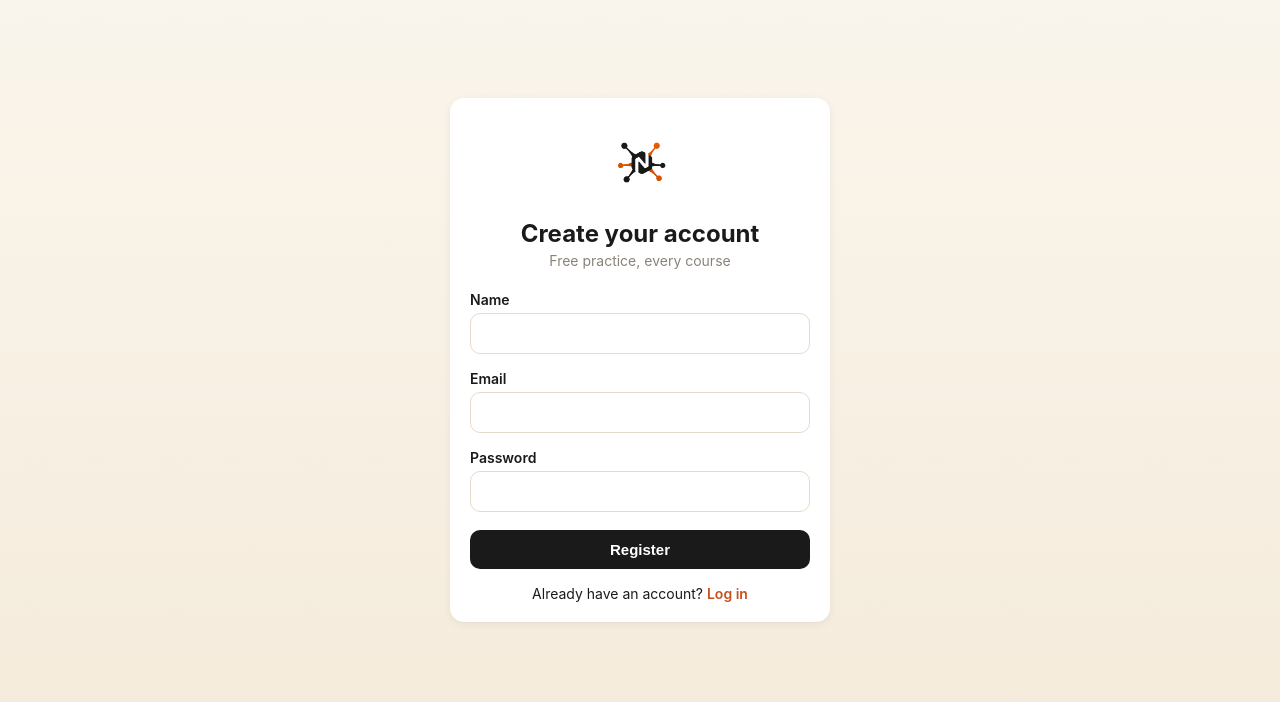
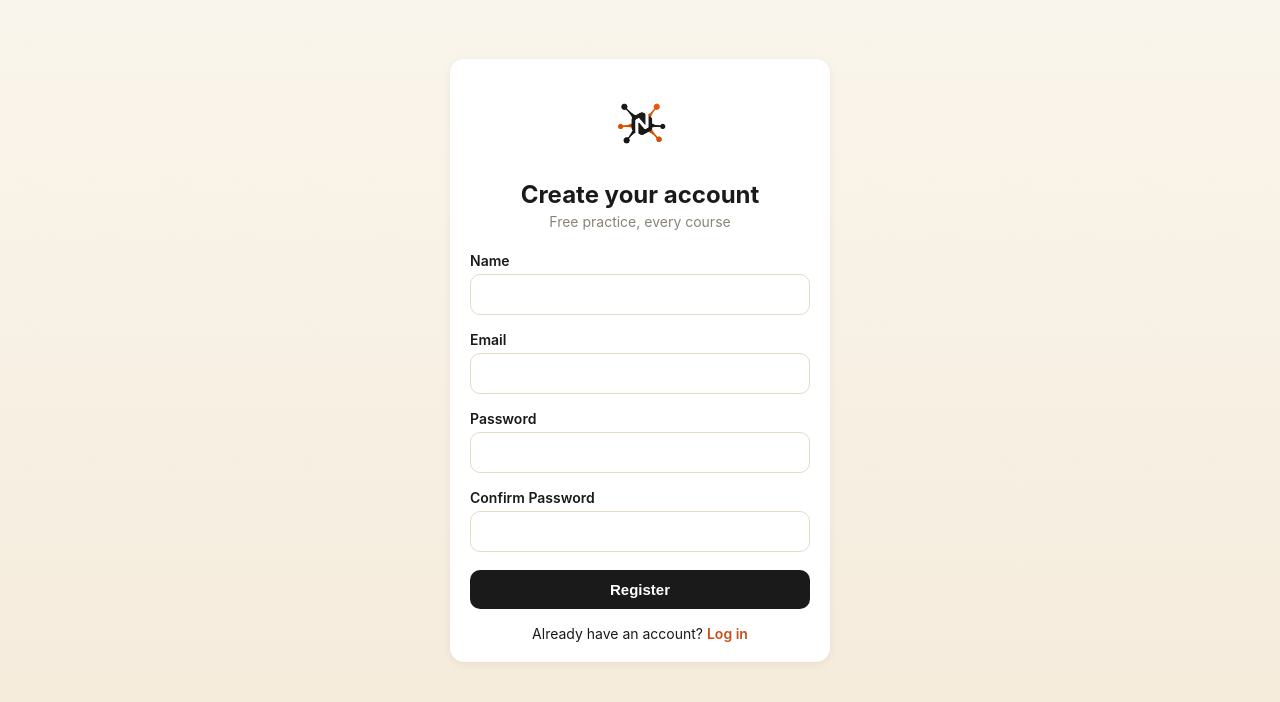
Before and after one commit to nzeribedivine25-cyber/Neuron, a React (Vite) app in the folder client/: page /register in a window 1280 px wide. Shown: the top 702 px of the page. Built offline with nearby package versions, Linux system fonts and the light colour scheme; no server answers.

Commit message:
Add password confirmation on registration

```diff
--- a/client/src/pages/Register.jsx
+++ b/client/src/pages/Register.jsx
@@ -6,12 +6,19 @@ function Register() {
   const [name, setName] = useState('');
   const [email, setEmail] = useState('');
   const [password, setPassword] = useState('');
+  const [confirmPassword, setConfirmPassword] = useState('');
   const [error, setError] = useState('');
   const navigate = useNavigate();
 
   const handleSubmit = async (e) => {
     e.preventDefault();
     setError('');
+
+    if (password !== confirmPassword) {
+      setError('Passwords do not match');
+      return;
+    }
+
     try {
       const res = await api.post('/auth/register', { name, email, password });
       localStorage.setItem('token', res.data.token);
@@ -51,12 +58,22 @@ function Register() {
               style={{ width: '100%', padding: 11, marginTop: 4 }}
             />
           </div>
-          <div style={{ marginBottom: 18 }}>
+          <div style={{ marginBottom: 14 }}>
             <label style={{ fontSize: 14, fontWeight: 600 }}>Password</label>
             <input
               type="password"
               value={password}
               onChange={(e) => setPassword(e.target.value)}
+              required
+              style={{ width: '100%', padding: 11, marginTop: 4 }}
+            />
+          </div>
+          <div style={{ marginBottom: 18 }}>
+            <label style={{ fontSize: 14, fontWeight: 600 }}>Confirm Password</label>
+            <input
+              type="password"
+              value={confirmPassword}
+              onChange={(e) => setConfirmPassword(e.target.value)}
               required
               style={{ width: '100%', padding: 11, marginTop: 4 }}
             />
```
